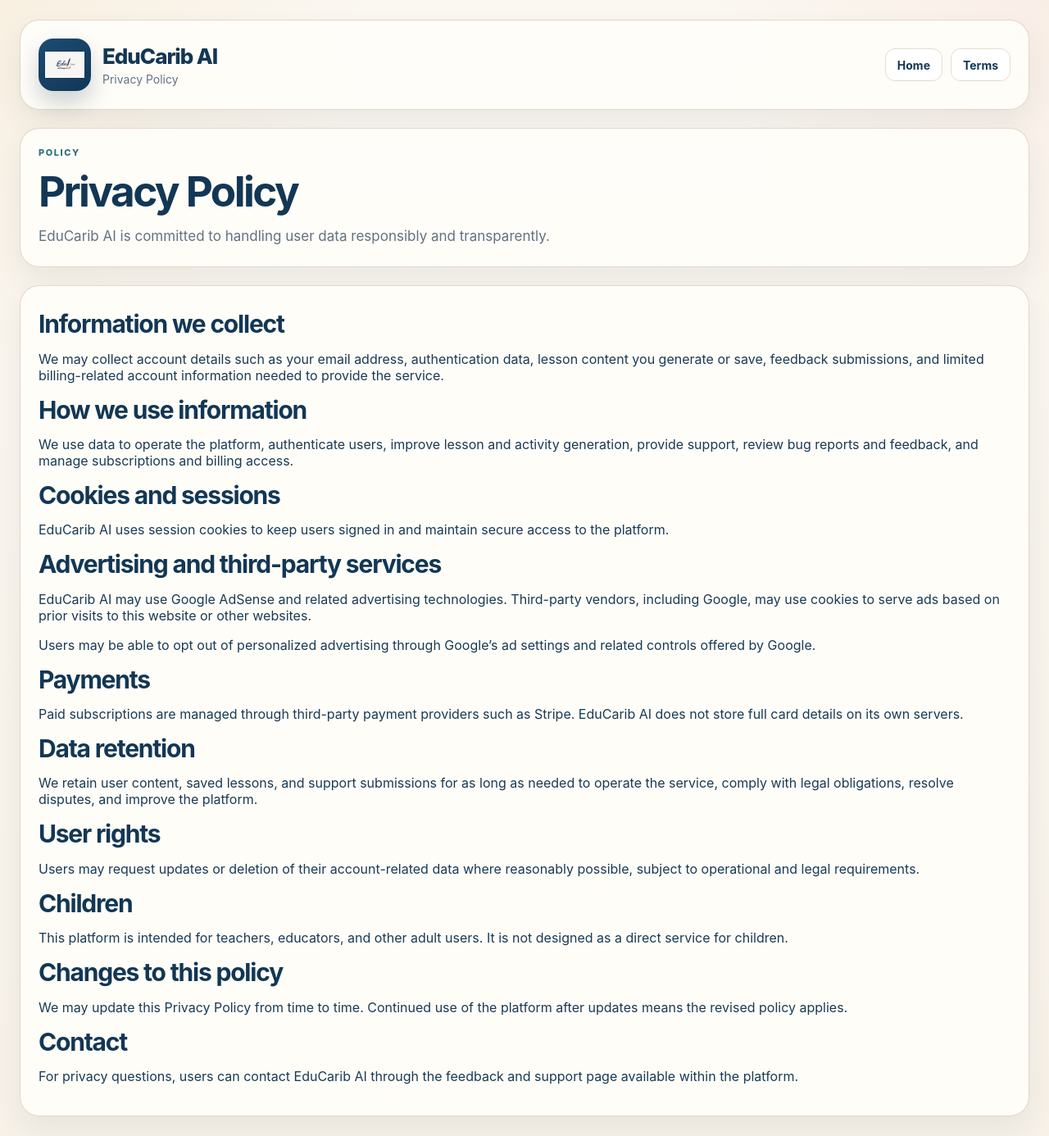
After one commit to Mcubed-3/EduCaribedu, a FastAPI app: template app/templates/privacy.html in a window 1280 px wide. The commit adds this page. Shown: the whole page at 82% size. Run offline with FastAPI, Linux system fonts and the light colour scheme; the template is opened without the code that fills it, so the values that code supplies are empty.

Commit message:
Add SEO metadata and policy pages

```diff
--- a/app/main.py
+++ b/app/main.py
@@ -150,6 +150,7 @@ def home(request: Request):
             "dashboard": dashboard,
             "current_user": user,
             "plan_status": plan_status,
+            "site_url": "https://educaribedu.org",
         },
     )
 
@@ -169,6 +170,7 @@ def pricing_page(request: Request):
             "request": request,
             "current_user": user,
             "plan_status": plan_status,
+            "site_url": "https://educaribedu.org",
         },
     )
 
@@ -184,6 +186,29 @@ def feedback_page(request: Request):
         {
             "request": request,
             "current_user": user,
+            "site_url": "https://educaribedu.org",
+        },
+    )
+
+
+@app.get("/privacy", response_class=HTMLResponse)
+def privacy_page(request: Request):
+    return templates.TemplateResponse(
+        "privacy.html",
+        {
+            "request": request,
+            "site_url": "https://educaribedu.org",
+        },
+    )
+
+
+@app.get("/terms", response_class=HTMLResponse)
+def terms_page(request: Request):
+    return templates.TemplateResponse(
+        "terms.html",
+        {
+            "request": request,
+            "site_url": "https://educaribedu.org",
         },
     )
 
@@ -193,7 +218,15 @@ def login_page(request: Request):
     user = get_current_user(request)
     if user:
         return RedirectResponse(url="/", status_code=302)
-    return templates.TemplateResponse("login.html", {"request": request, "mode": "login", "error": ""})
+    return templates.TemplateResponse(
+        "login.html",
+        {
+            "request": request,
+            "mode": "login",
+            "error": "",
+            "site_url": "https://educaribedu.org",
+        },
+    )
 
 
 @app.post("/login", response_class=HTMLResponse)
@@ -206,7 +239,12 @@ def login_submit(
     if not user:
         return templates.TemplateResponse(
             "login.html",
-            {"request": request, "mode": "login", "error": "Invalid email or password."},
+            {
+                "request": request,
+                "mode": "login",
+                "error": "Invalid email or password.",
+                "site_url": "https://educaribedu.org",
+            },
             status_code=400,
         )
 
@@ -228,7 +266,15 @@ def signup_page(request: Request):
     user = get_current_user(request)
     if user:
         return RedirectResponse(url="/", status_code=302)
-    return templates.TemplateResponse("login.html", {"request": request, "mode": "signup", "error": ""})
+    return templates.TemplateResponse(
+        "login.html",
+        {
+            "request": request,
+            "mode": "signup",
+            "error": "",
+            "site_url": "https://educaribedu.org",
+        },
+    )
 
 
 @app.post("/signup", response_class=HTMLResponse)
@@ -242,14 +288,24 @@ def signup_submit(
     if get_user_by_email(email):
         return templates.TemplateResponse(
             "login.html",
-            {"request": request, "mode": "signup", "error": "An account with that email already exists."},
+            {
+                "request": request,
+                "mode": "signup",
+                "error": "An account with that email already exists.",
+                "site_url": "https://educaribedu.org",
+            },
             status_code=400,
         )
 
     if len(password) < 6:
         return templates.TemplateResponse(
             "login.html",
-            {"request": request, "mode": "signup", "error": "Password must be at least 6 characters."},
+            {
+                "request": request,
+                "mode": "signup",
+                "error": "Password must be at least 6 characters.",
+                "site_url": "https://educaribedu.org",
+            },
             status_code=400,
         )
 
@@ -285,7 +341,14 @@ def admin_page(request: Request):
         return RedirectResponse(url="/login", status_code=302)
     if user.get("role") != "admin":
         return RedirectResponse(url="/", status_code=302)
-    return templates.TemplateResponse("admin.html", {"request": request, "current_user": user})
+    return templates.TemplateResponse(
+        "admin.html",
+        {
+            "request": request,
+            "current_user": user,
+            "site_url": "https://educaribedu.org",
+        },
+    )
 
 
 @app.get("/admin/users", response_class=HTMLResponse)
@@ -295,7 +358,14 @@ def admin_users_page(request: Request):
         return RedirectResponse(url="/login", status_code=302)
     if user.get("role") != "admin":
         return RedirectResponse(url="/", status_code=302)
-    return templates.TemplateResponse("admin_users.html", {"request": request, "current_user": user})
+    return templates.TemplateResponse(
+        "admin_users.html",
+        {
+            "request": request,
+            "current_user": user,
+            "site_url": "https://educaribedu.org",
+        },
+    )
 
 
 @app.get("/api/me")
--- /dev/null
+++ b/app/templates/privacy.html
@@ -0,0 +1,77 @@
+<!DOCTYPE html>
+<html lang="en">
+<head>
+  <meta charset="UTF-8" />
+  <meta name="viewport" content="width=device-width, initial-scale=1.0" />
+  <title>Privacy Policy | EduCarib AI</title>
+  <meta name="description" content="Privacy Policy for EduCarib AI, a Caribbean-focused lesson planning and classroom activity platform for teachers." />
+  <meta name="robots" content="index, follow" />
+  <link rel="canonical" href="{{ site_url }}/privacy" />
+  <meta property="og:title" content="Privacy Policy | EduCarib AI" />
+  <meta property="og:description" content="Learn how EduCarib AI handles data, cookies, accounts, and advertising-related services." />
+  <meta property="og:type" content="website" />
+  <meta property="og:url" content="{{ site_url }}/privacy" />
+  <meta property="og:image" content="{{ site_url }}/static/logo.png" />
+  <link rel="icon" type="image/png" href="/static/favicon.png">
+  <link rel="stylesheet" href="/static/styles.css" />
+</head>
+<body class="pricing-body">
+  <div class="pricing-shell">
+    <header class="pricing-topbar">
+      <a href="/" class="pricing-brand-lockup">
+        <div class="pricing-brand-icon-wrap">
+          <img src="/static/logo.png" alt="EduCarib AI logo" class="pricing-brand-icon" />
+        </div>
+        <div>
+          <div class="pricing-brand-name">EduCarib AI</div>
+          <div class="pricing-brand-subtitle">Privacy Policy</div>
+        </div>
+      </a>
+
+      <div class="pricing-topbar-actions">
+        <a href="/" class="btn btn-secondary btn-link">Home</a>
+        <a href="/terms" class="btn btn-secondary btn-link">Terms</a>
+      </div>
+    </header>
+
+    <section class="pricing-hero">
+      <div class="section-kicker">Policy</div>
+      <h1>Privacy Policy</h1>
+      <p>EduCarib AI is committed to handling user data responsibly and transparently.</p>
+    </section>
+
+    <section class="pricing-info-card">
+      <h2>Information we collect</h2>
+      <p>We may collect account details such as your email address, authentication data, lesson content you generate or save, feedback submissions, and limited billing-related account information needed to provide the service.</p>
+
+      <h2>How we use information</h2>
+      <p>We use data to operate the platform, authenticate users, improve lesson and activity generation, provide support, review bug reports and feedback, and manage subscriptions and billing access.</p>
+
+      <h2>Cookies and sessions</h2>
+      <p>EduCarib AI uses session cookies to keep users signed in and maintain secure access to the platform.</p>
+
+      <h2>Advertising and third-party services</h2>
+      <p>EduCarib AI may use Google AdSense and related advertising technologies. Third-party vendors, including Google, may use cookies to serve ads based on prior visits to this website or other websites.</p>
+      <p>Users may be able to opt out of personalized advertising through Google’s ad settings and related controls offered by Google.</p>
+
+      <h2>Payments</h2>
+      <p>Paid subscriptions are managed through third-party payment providers such as Stripe. EduCarib AI does not store full card details on its own servers.</p>
+
+      <h2>Data retention</h2>
+      <p>We retain user content, saved lessons, and support submissions for as long as needed to operate the service, comply with legal obligations, resolve disputes, and improve the platform.</p>
+
+      <h2>User rights</h2>
+      <p>Users may request updates or deletion of their account-related data where reasonably possible, subject to operational and legal requirements.</p>
+
+      <h2>Children</h2>
+      <p>This platform is intended for teachers, educators, and other adult users. It is not designed as a direct service for children.</p>
+
+      <h2>Changes to this policy</h2>
+      <p>We may update this Privacy Policy from time to time. Continued use of the platform after updates means the revised policy applies.</p>
+
+      <h2>Contact</h2>
+      <p>For privacy questions, users can contact EduCarib AI through the feedback and support page available within the platform.</p>
+    </section>
+  </div>
+</body>
+</html>
```
Also changed, not shown: app/templates/login.html (+14 -2 lines), app/templates/pricing.html (+23 -6 lines), app/templates/terms.html (added, +76 -0 lines).
